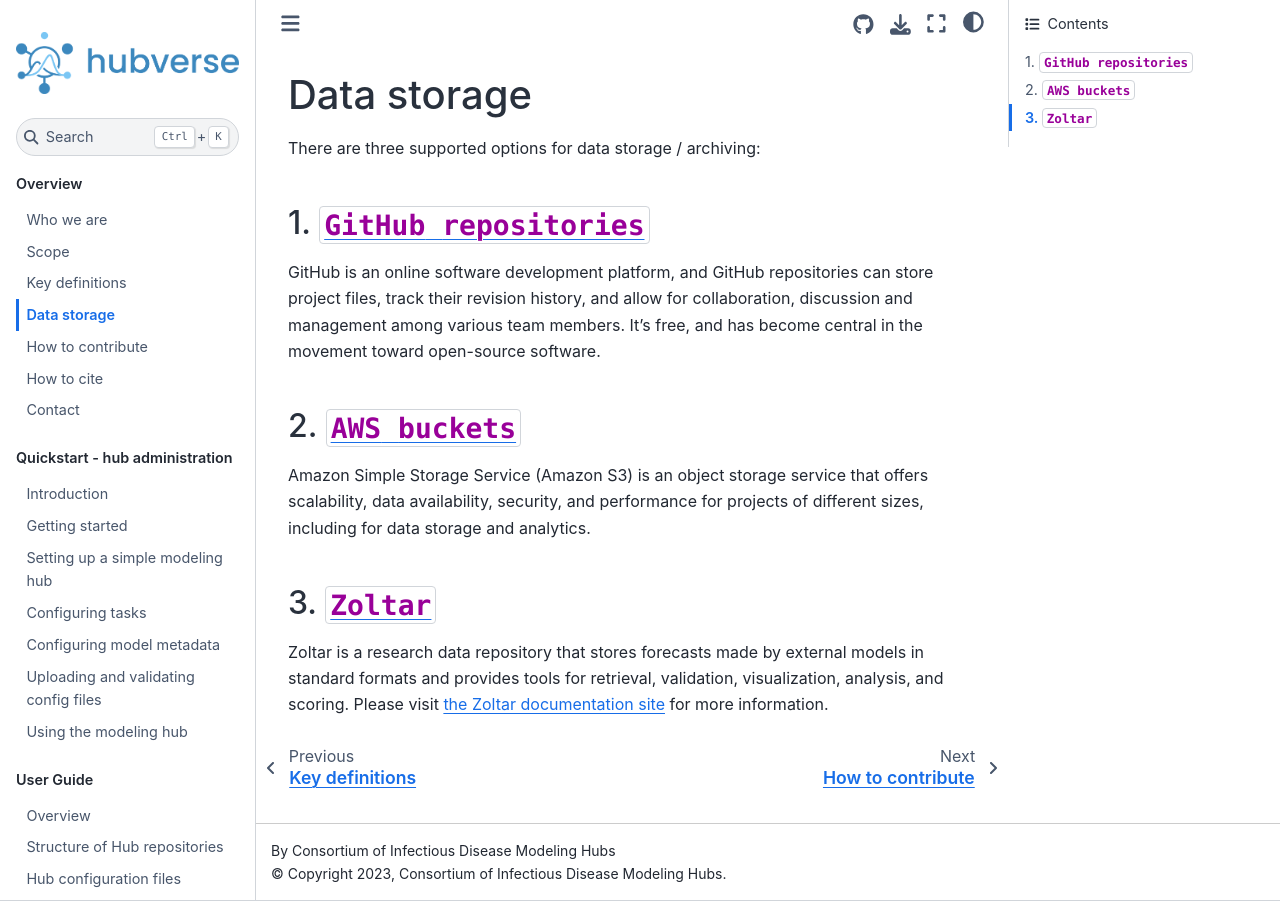
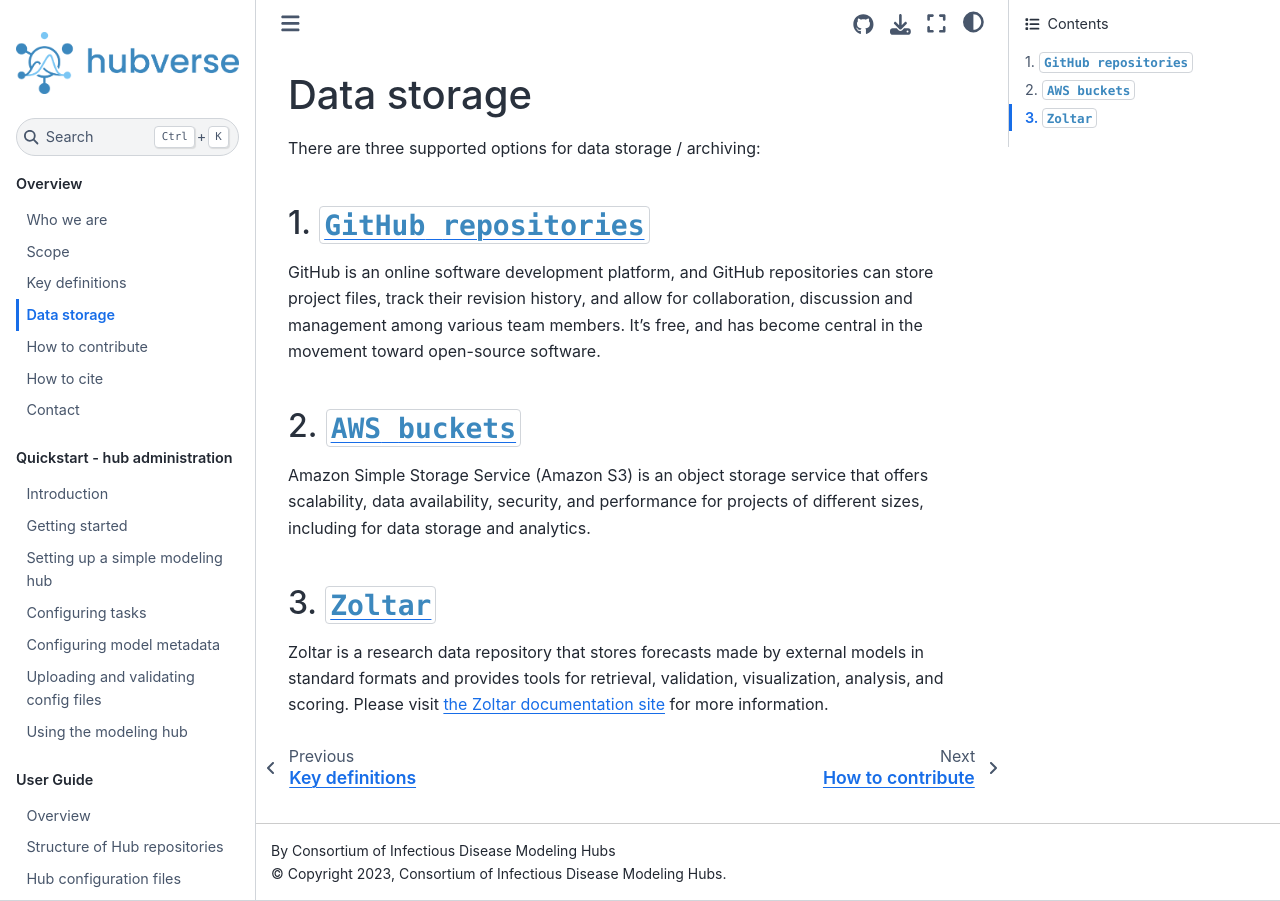
Before and after one commit to hubverse-org/hubDocs, a Sphinx documentation site: the page built from docs/source/overview/data-storage.md, in a window 1280 px wide. Built offline with Sphinx 7.4.7 and the Sphinx Book theme 1.1.4, drawn with Linux system fonts in a browser that asks for light colours.

Commit message:
Email and color fixes.

```diff
--- a/docs/_static/css/custom.css
+++ b/docs/_static/css/custom.css
@@ -8,11 +8,11 @@
   width: 50%;
   margin: 0.5em;
   padding: 0.5em;
-  border: 3px solid  #409EB8;
+  border: 3px solid  #3C88BE;
 }
 
 .bordered{
-  border: 3px solid  #409EB8;
+  border: 3px solid  #3C88BE;
 }
 
 figure {
@@ -54,14 +54,14 @@
 
 html[data-theme="light"] {
     code.literal {
-      color: #990099 !important;
+      color: #3C88BE !important;
       background-color: white !important;
   }
 }
 
 html[data-theme="dark"] {
     code.literal {
-      color: #cc99cc !important;
+      color: #7AC6F4 !important;
       background-color: black !important;
   }
 }
```
Also changed, not shown: docs/source/overview/contact.md (+1 -1 lines), docs/source/overview/contribute.md (+2 -2 lines).
